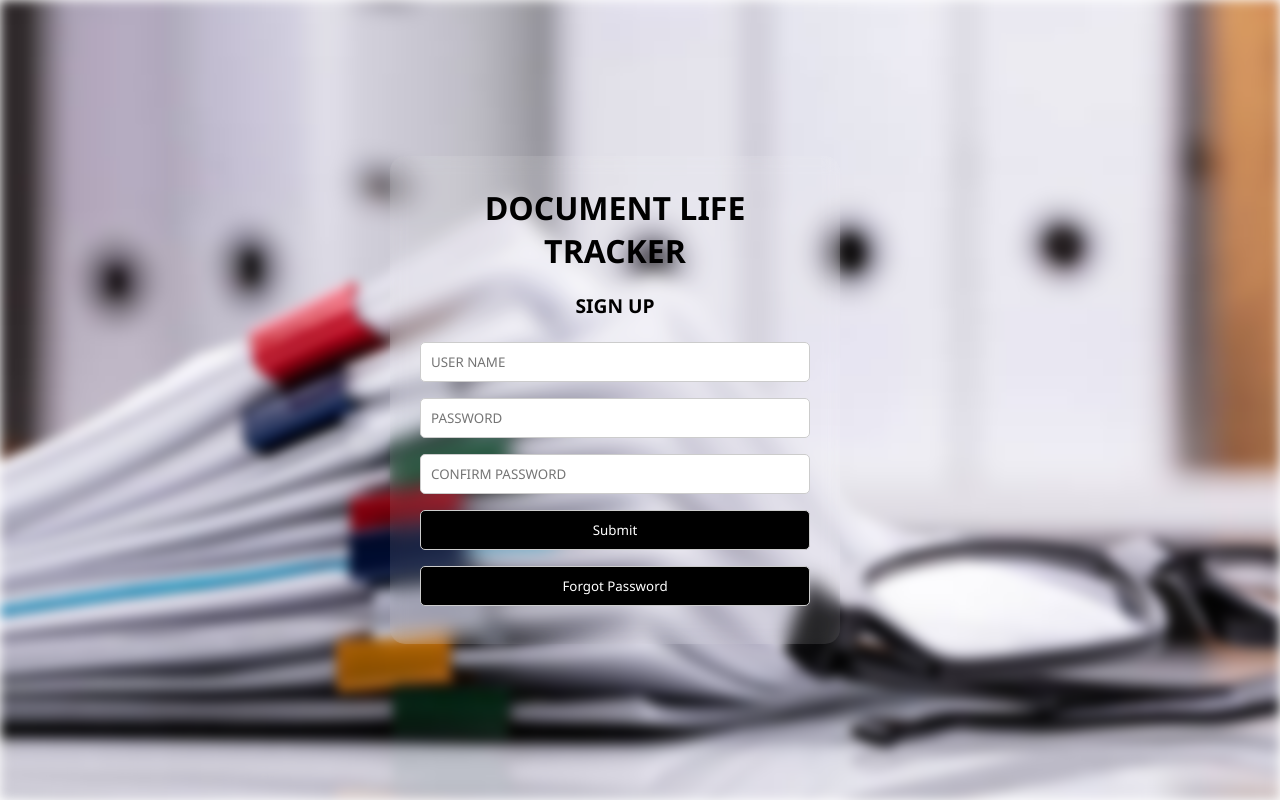
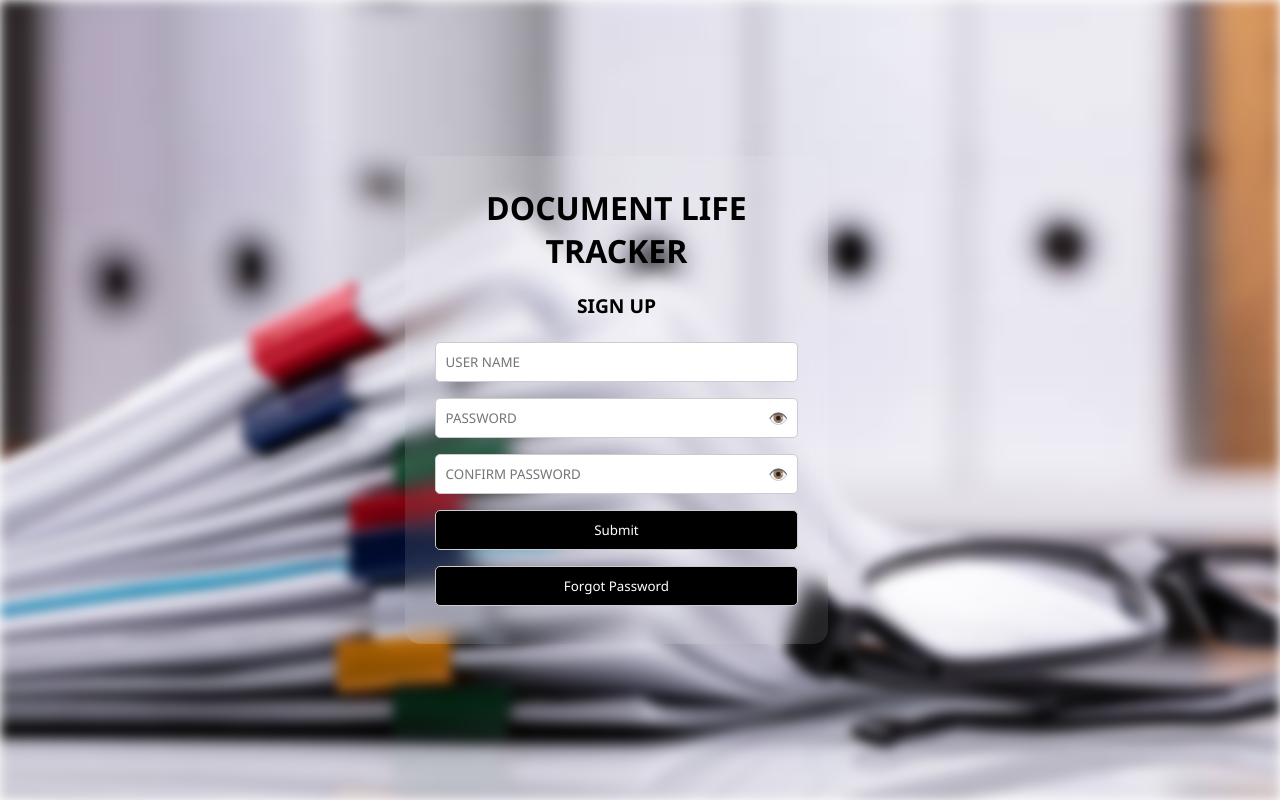
Before and after one commit to YashikaKannan/Document_Life_Tracker, a React (Create React App) app: page /Signup in a window 1280 px wide. Built offline with nearby package versions, Linux system fonts and the light colour scheme.

Commit message:
Signup.js

```diff
--- a/src/components/Signup.js
+++ b/src/components/Signup.js
@@ -7,6 +7,8 @@ function Signup() {
   const [password, setPassword] = useState("");
   const [confirmPassword, setConfirmPassword] = useState("");
   const [passwordMismatch, setPasswordMismatch] = useState(false);
+  const [showPassword, setShowPassword] = useState(false);
+  const [showConfirmPassword, setShowConfirmPassword] = useState(false);
 
   const navigate = useNavigate();
 
@@ -20,7 +22,9 @@ function Signup() {
 
     const passwordPattern = /^(?=.*[A-Za-z])(?=.*[^A-Za-z0-9])(?=.{8,})/;
     if (!passwordPattern.test(password)) {
-      alert("Password must be at least 8 characters long, include at least 1 letter and 1 special symbol(@,!,#,*,%,^).");
+      alert(
+        "Password must be at least 8 characters long, include at least 1 letter and 1 special symbol(@,!,#,*,%,^)."
+      );
       return;
     }
 
@@ -45,21 +49,38 @@ function Signup() {
         onChange={(e) => setUsername(e.target.value)}
       />
 
+      <div style={{ position: "relative" }}>
         <input
-        type="password"
+          type={showPassword ? "text" : "password"}
           placeholder="PASSWORD"
           value={password}
           onChange={(e) => setPassword(e.target.value)}
         />
+        <span
+          onClick={() => setShowPassword(!showPassword)}
+          style={{
+            position: "absolute",
+            right: "10px",
+            top: "50%",
+            transform: "translateY(-50%)",
+            cursor: "pointer",
+            fontSize: "16px",
+            color: "gray"
+          }}
+        >
+          {showPassword ? "🙈" : "👁️"}
+        </span>
+      </div>
 
       {passwordMismatch && (
         <div style={{ color: "red", marginBottom: "5px" }}>
-          Passwords doesn't match
+          Password dosen't match
         </div>
       )}
 
+      <div style={{ position: "relative" }}>
         <input
-        type="password"
+          type={showConfirmPassword ? "text" : "password"}
           placeholder="CONFIRM PASSWORD"
           value={confirmPassword}
           onChange={(e) => {
@@ -71,6 +92,21 @@ function Signup() {
             }
           }}
         />
+        <span
+          onClick={() => setShowConfirmPassword(!showConfirmPassword)}
+          style={{
+            position: "absolute",
+            right: "10px",
+            top: "50%",
+            transform: "translateY(-50%)",
+            cursor: "pointer",
+            fontSize: "16px",
+            color: "gray"
+          }}
+        >
+          {showConfirmPassword ? "🙈" : "👁️"}
+        </span>
+      </div>
 
       <button type="submit">Submit</button>
 
```
Lines whose indentation alone changed are shown as unchanged.
